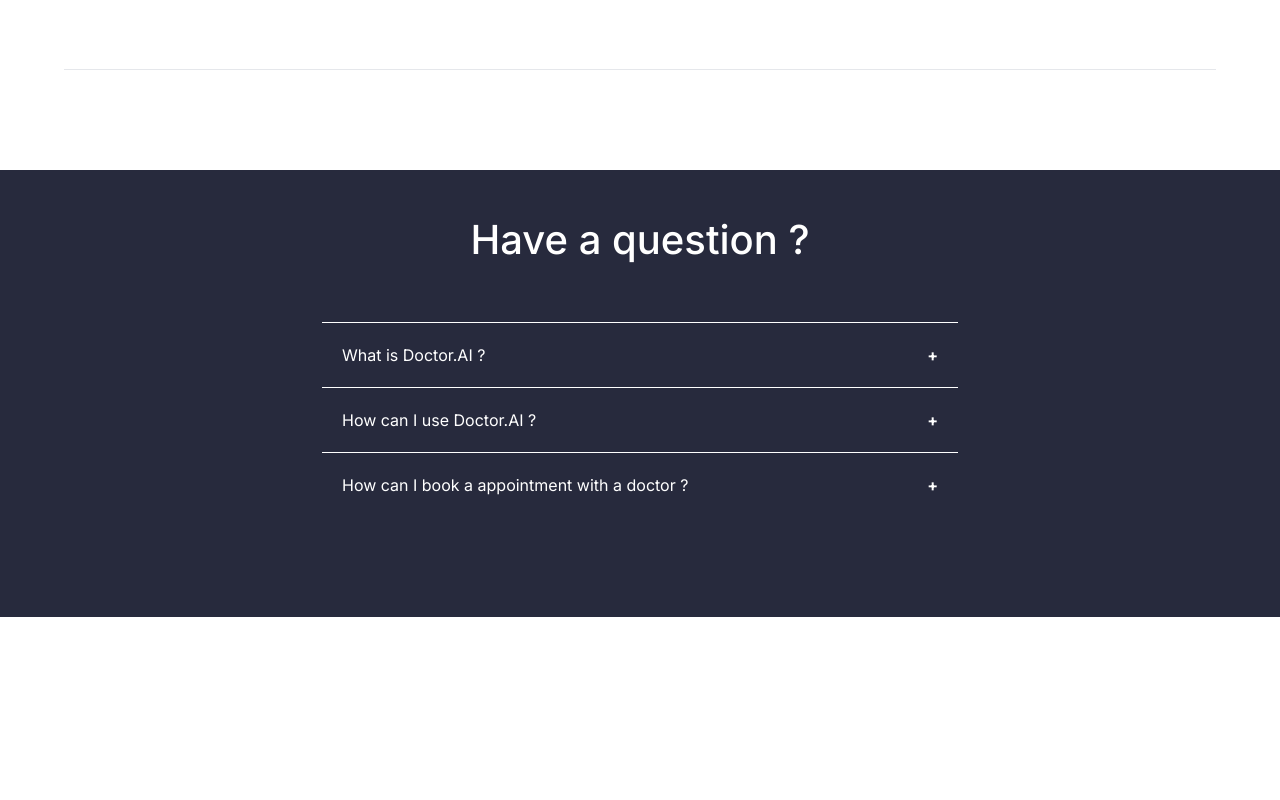
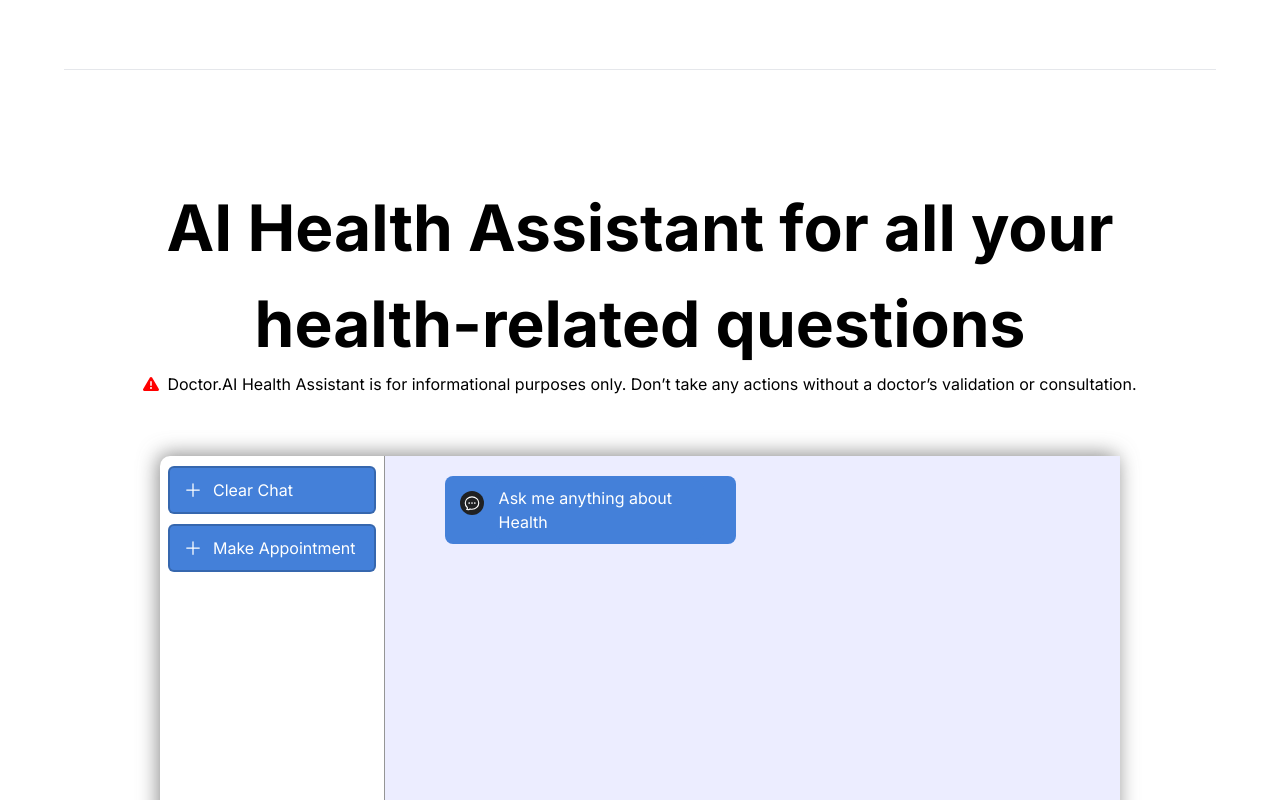
Before and after one commit to Anuragkumarsah/Hack4Bengal2.0, a React (Vite) app in the folder Frontend/: page / in a window 1280 px wide. Shown: the part 1480-2280 px from the top of the page. Before the commit the page ends 2097 px from the top, so only its background shows below. Built offline with nearby package versions, Linux system fonts and the light colour scheme; a web font is replaced by a local one.

Commit message:
chat component added in Home page

```diff
--- a/Frontend/src/pages/Home/Home.jsx
+++ b/Frontend/src/pages/Home/Home.jsx
@@ -2,17 +2,15 @@
 
 import { Link } from "react-router-dom";
 
-
 import FAQSection from "./../../components/FAQSection/FAQSection.jsx";
-
 
 import faqData from "./../../assets/json-data/faqData.json";
 
-
 import services_menu from "./../../assets/json-data/services_menu.json";
-import heroImage from "./../../assets/Images/doctor-hero.svg"
+import heroImage from "./../../assets/Images/doctor-hero.svg";
 import waveImg from "./../../assets/Images/wave.svg";
 import gif from "./../../assets/Images/doctor-application.gif";
+import Chat from "../../components/Chat/Chat";
 
 const Home = () => {
   return (
@@ -44,7 +42,8 @@
               <span>Health At Your FingerTips.</span> <br /> Check your health
               with our latest AI Technology
             </p>
-          <img src={gif} className="gifimg" /></div>
+            <img src={gif} className="gifimg" />
+          </div>
           <div className="models">
             {services_menu.items.map((item, index) => {
               if (index !== services_menu.items.length - 1) {
@@ -59,6 +58,9 @@
           </div>
         </div>
         <hr />
+        <div>
+          <Chat />
+        </div>
         <div className="bottomBody">
           {/* About */}
           <div className="faq">
```
Lines whose indentation alone changed are shown as unchanged.
